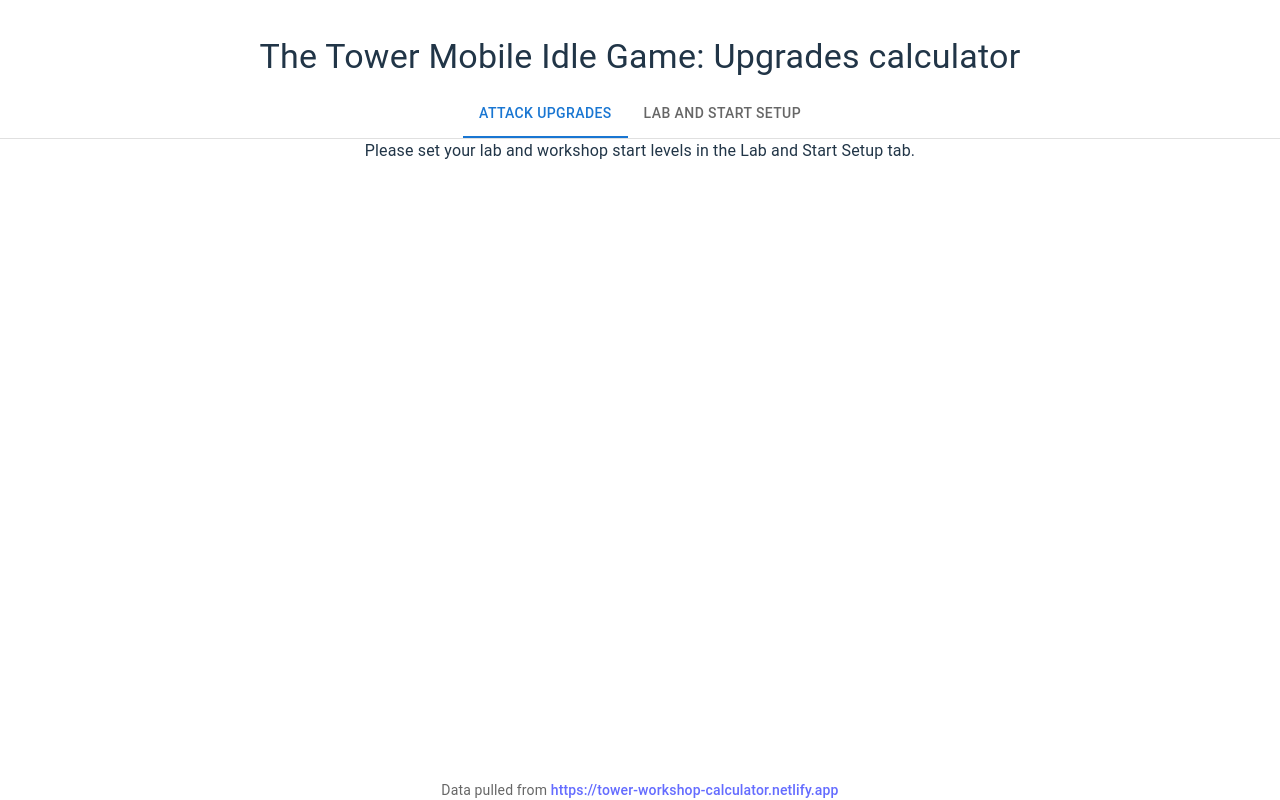
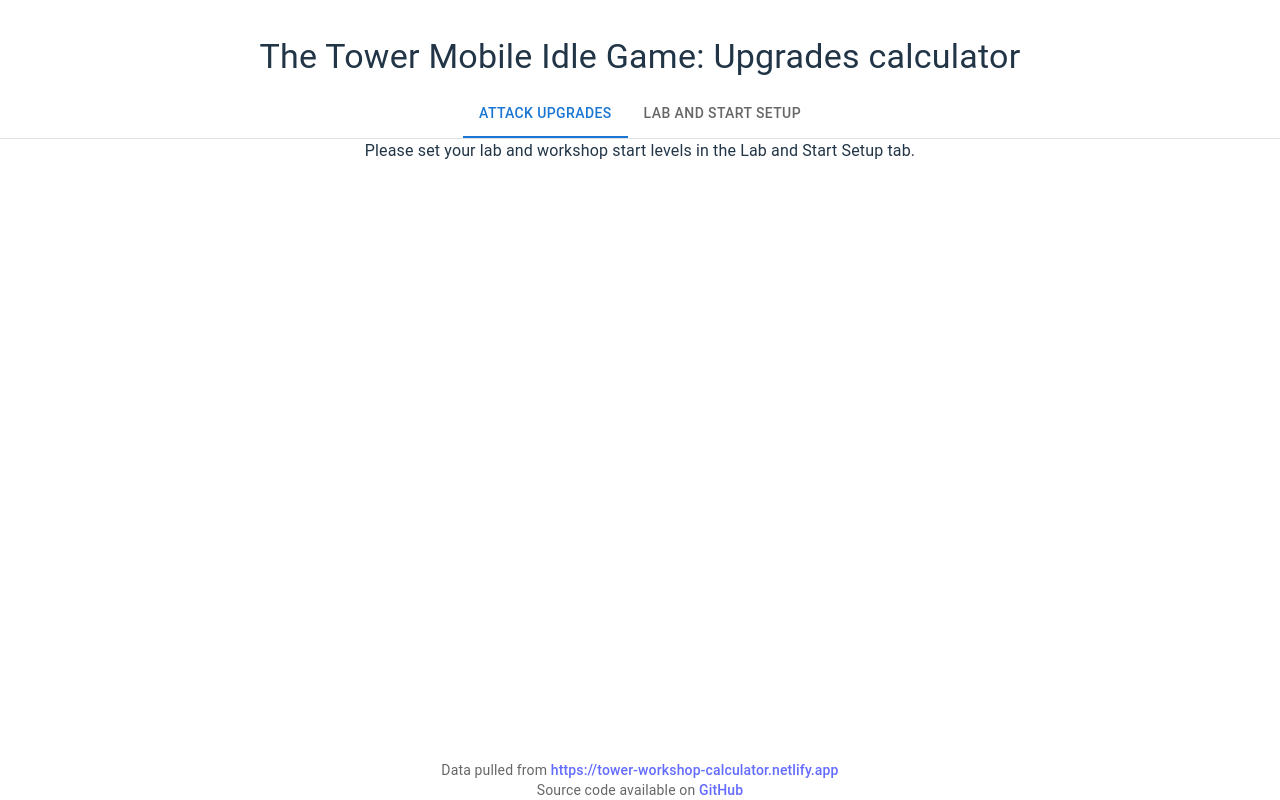
Before and after one commit to jacoelt/tower-calculator, a React (Vite) app: page / in a window 1280 px wide. Built offline with nearby package versions, Linux system fonts and the light colour scheme.

Commit message:
fix: minor visual updates

```diff
--- a/src/App.tsx
+++ b/src/App.tsx
@@ -37,6 +37,9 @@ function App() {
         <Typography variant="body2" color="textSecondary">
           Data pulled from <a href="https://tower-workshop-calculator.netlify.app" target='_blank'>https://tower-workshop-calculator.netlify.app</a>
         </Typography>
+        <Typography variant="body2" color="textSecondary">
+          Source code available on <a href="https://github.com/jacoelt/tower-calculator" target='_blank'>GitHub</a>
+        </Typography>
       </Box>
     </Box>
   )
--- a/src/components/attack/AttackUpgrades.tsx
+++ b/src/components/attack/AttackUpgrades.tsx
@@ -102,7 +102,7 @@ function calculateDps({
     const multishotMultiplier = 1 - (labMultishotChance / 100) + (labMultishotChance / 100) * labMultishotTargets
     const bounceMultiplier = 1 - (labBounceChance / 100) + (labBounceChance / 100) * labBounceTargets
 
-    // Rapid fire increases attack speed by 400% for 1 second
+    // Rapid fire increases dps by 400% for 1 second (fixed duration)
     // Average increase over time = (400% * 1s) / (1s + average time between rapid fire procs)
     // Average time between procs = 1 / attackSpeed * (100 / rapidFireChance)
 
@@ -306,7 +306,9 @@ export default function AttackUpgrades() {
                     ))}
                 </InfiniteScroll>
 
-                : <Typography variant="body1" gutterBottom>No upgrades available, please set your lab and workshop start levels in the Lab and Start Setup tab.</Typography>
+                : <Typography variant="body1" gutterBottom>
+                    No upgrades available, please set your lab and workshop start levels in the Lab and Start Setup tab.
+                </Typography>
             }
         </Stack >
     )
--- a/src/components/attack/StateDisplay.tsx
+++ b/src/components/attack/StateDisplay.tsx
@@ -9,6 +9,8 @@ export default function StateDisplay({ state }: { state: UpgradeState }) {
     const statList = Object.keys(state).filter(key => key !== 'index' && key !== 'changedStat' && key !== 'statCost' && key !== 'oldStatValue') as (keyof Omit<UpgradeState, 'index' | 'changedStat' | 'statCost' | 'oldStatValue'>)[]
 
     return (
+        <Stack direction={"column"} alignItems="center">
+            <Typography variant="h6">Current stats at this point</Typography>
             <Stack direction="row" spacing={2} marginTop={2} width={390} justifyContent="center" flexWrap="wrap">
                 {statList.map(stat => (
                     <Stack key={stat} paddingY={1} sx={{ marginLeft: '0 !important' }} alignItems="center" >
@@ -32,5 +34,6 @@ export default function StateDisplay({ state }: { state: UpgradeState }) {
                     </Stack>
                 ))}
             </Stack>
+        </Stack>
     )
 }
```
Also changed, not shown: 1 other file (tests, documents, lock files or other folders). Lines whose indentation alone changed are shown as unchanged.
